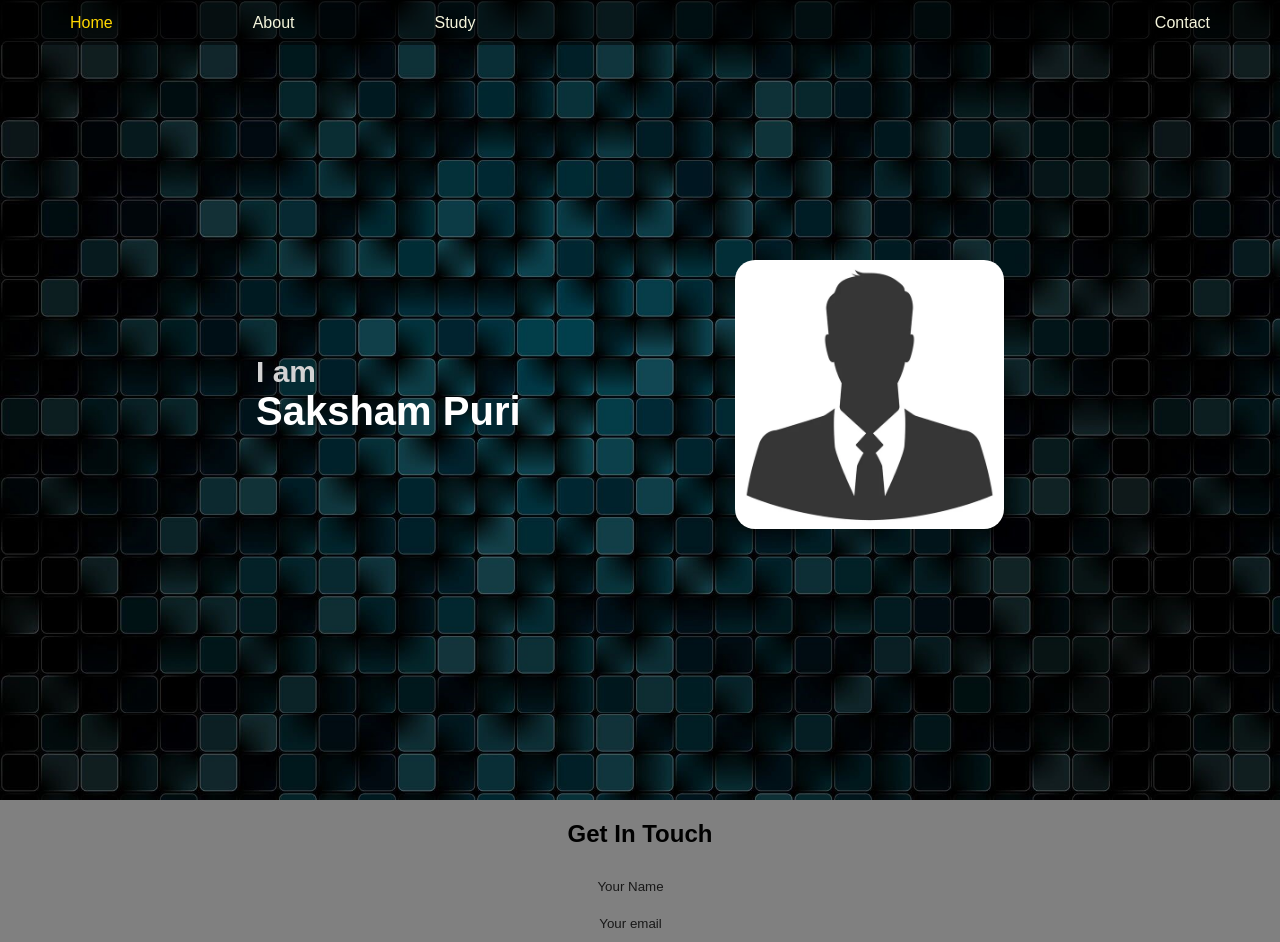
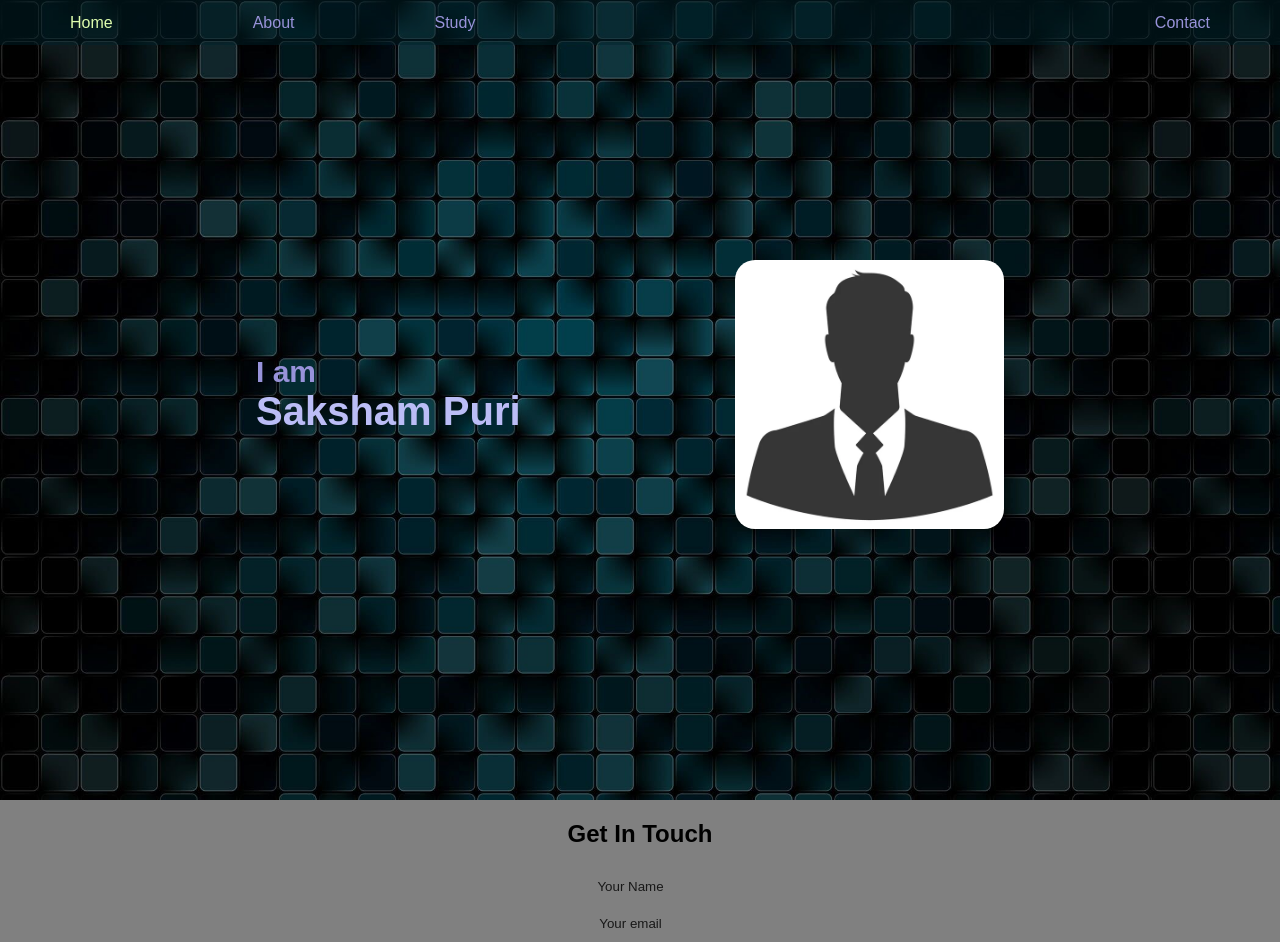
Before and after one commit to Saksham-P/portfolio-old, a plain HTML site: page index.html in a window 1280 px wide. Drawn offline with Linux system fonts and the light colour scheme.

Commit message:
added color theme to texts

```diff
--- a/CSS/home.css
+++ b/CSS/home.css
@@ -4,14 +4,14 @@ body {
 }
 .header {
     overflow: hidden;
-    background-color: rgba(0, 0, 0, 0.5);
+    background-color: #02242c77;
     width: 100%;
     position: fixed;
     z-index: 1;
 }
 .header a {
     float: left;
-    color: beige;
+    color: #9893da;
     text-align: center;
     padding: 10px 50px;
     margin: 0px 20px;
@@ -24,7 +24,7 @@ body {
     float: right;
 }
 .header a.activePage {
-    color: gold;
+    color: #ddfcad;
 }
 .header a:hover {
     background-color: rgba(51, 51, 51, 0.5);
@@ -38,12 +38,12 @@ body {
     height: 100vh;
 }
 #mainPage h2 {
-    color: lightgray;
+    color: #9893da;
     font-size: 30px;
     margin: 0;
 }
 #mainPage h1 {
-    color: white;
+    color: #bbbdf6;
     margin: 0;
     font-size: 40px;
 }
--- a/JS/main.js
+++ b/JS/main.js
@@ -8,8 +8,8 @@ function parallax(e) {
     let windowHeight = window.innerHeight/2;
     let mouseX = e.clientX;
     let mouseY = e.clientY;
-    let backgroundX = `${50 - (mouseX - windowWidth) * 0.02}% `;
-    let backgroundY = `${50 - (mouseY - windowHeight) * 0.05}%`;
+    let backgroundX = `${0 - (mouseX - windowWidth) * 0.02}% `;
+    let backgroundY = `${0 - (mouseY - windowHeight) * 0.05}%`;
     let foregroundX = `${0 - (mouseX - windowWidth) * 0.01}%`;
     let foregroundY = `${0 - (mouseY - windowHeight) * 0.03}%`;
     let x = `${backgroundX}`;
--- a/index.html
+++ b/index.html
@@ -30,7 +30,7 @@
         </main>
         <footer>
             <div class="footer">
-                <div class="form">
+                <div class="form" id="Contact">
                     <h2>Get In Touch</h2>
                     <form>
                         <input class="input" type="text" name="name" placeholder="Your Name">
```
